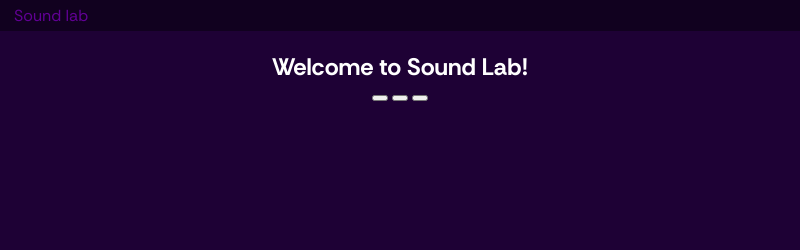
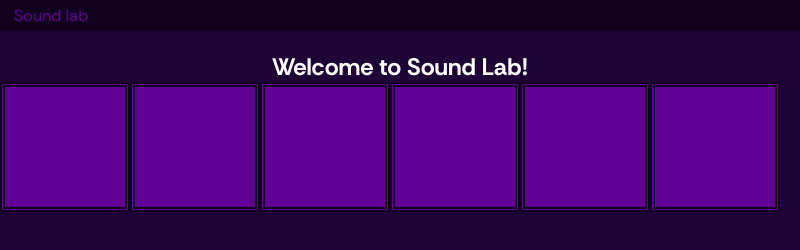
Before and after one commit to Mesilane/IP2, an Electron app: page index.html in a window 800 px wide. Drawn offline with Linux system fonts and the light colour scheme.

Commit message:
made change screens function

```diff
--- a/funk.js
+++ b/funk.js
@@ -0,0 +1,8 @@
+
+let apps = document.querySelectorAll('.apps')
+for (let i of apps){
+    i.addEventListener('click', function(e) {
+        document.querySelector('#mainMenu').style.display = 'none'
+        document.querySelectorAll(`#${this.id}`)[1].style.display = 'inline'
+    })
+}
--- a/index.html
+++ b/index.html
@@ -6,16 +6,53 @@
     <link rel="stylesheet" href="style.css">
     <title>Sound lab</title>
 </head>
+
+
+
 <body>
     <div class="drag">Sound lab</div>
-    <div class="header">
-        <h2>Welcome to Sound Lab!</h2>
+
+
+    <div id="mainMenu">
+        <div class="header">
+            <h2>Welcome to Sound Lab!</h2>
+        </div>
+        <div class="functions">
+            <div class="apps" id="1"></div>
+            <div class="apps" id="2"></div>
+            <div class="apps" id="3"></div>
+            <div class="apps" id="4"></div>
+            <div class="apps" id="5"></div>
+            <div class="apps" id="6"></div>
+        </div>
     </div>
-    <div class="functions">
-    <button id="main_screen_but"></button>
-    <button id="main_screen_but"></button>
-    <button id="main_screen_but"></button>
+
+
+    <div id="1">
+
     </div>
+
+    <div id="2">
+
+    </div>
+
+    <div id="3">
+
+    </div>
+
+    <div id="4">
+
+    </div>
+
+    <div id="5">
+
+    </div>
+
+    <div id="6">
+
+    </div>
+
     <script src="./funk.js"></script>
 </body>
+
 </html>
--- a/style.css
+++ b/style.css
@@ -2,6 +2,8 @@
     font-family: 'rethink';
     src: url(./styles/RethinkSans-VariableFont_wght.ttf);
 }
+
+
 
 body{
     margin: 0;
@@ -28,3 +30,27 @@ body{
 h2{
     margin: 0;
 }
+
+.functions{
+    flex-wrap: wrap;
+    display: flex;
+}
+
+.apps{
+    border-radius: 3px;
+    border: 5px double #11011f;
+    background-color: #610094;
+    padding: 10px;
+    width: 100px;
+    height: 100px;
+    display: flex;
+}
+
+
+
+
+
+
+div#1{
+    display: none;
+}
```
